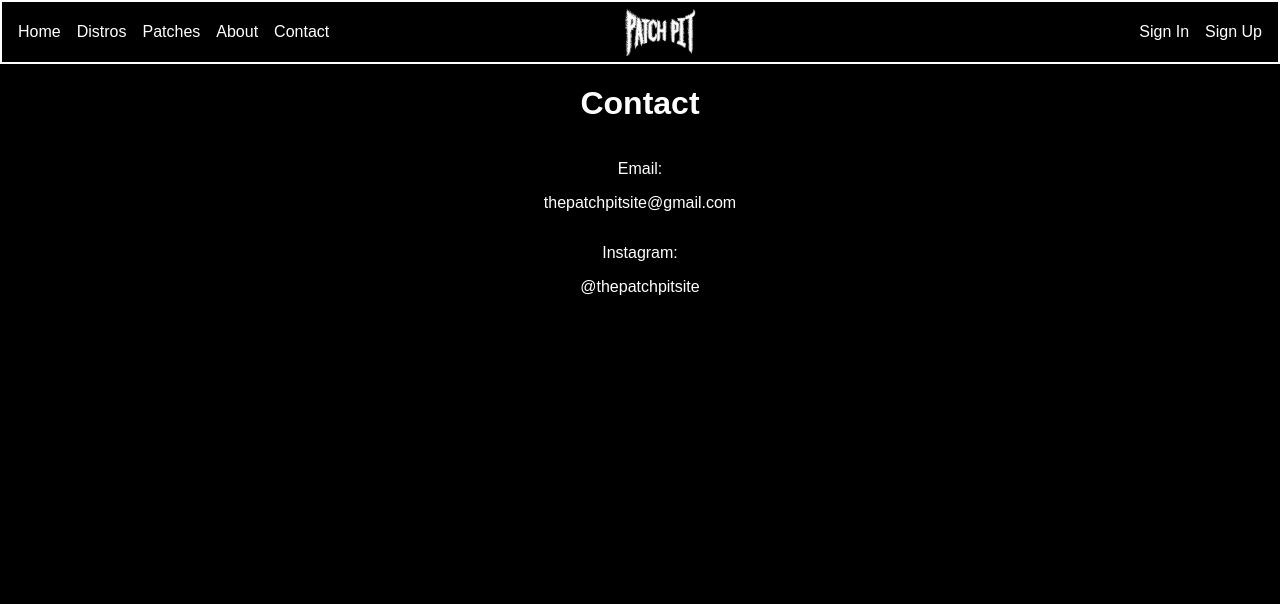
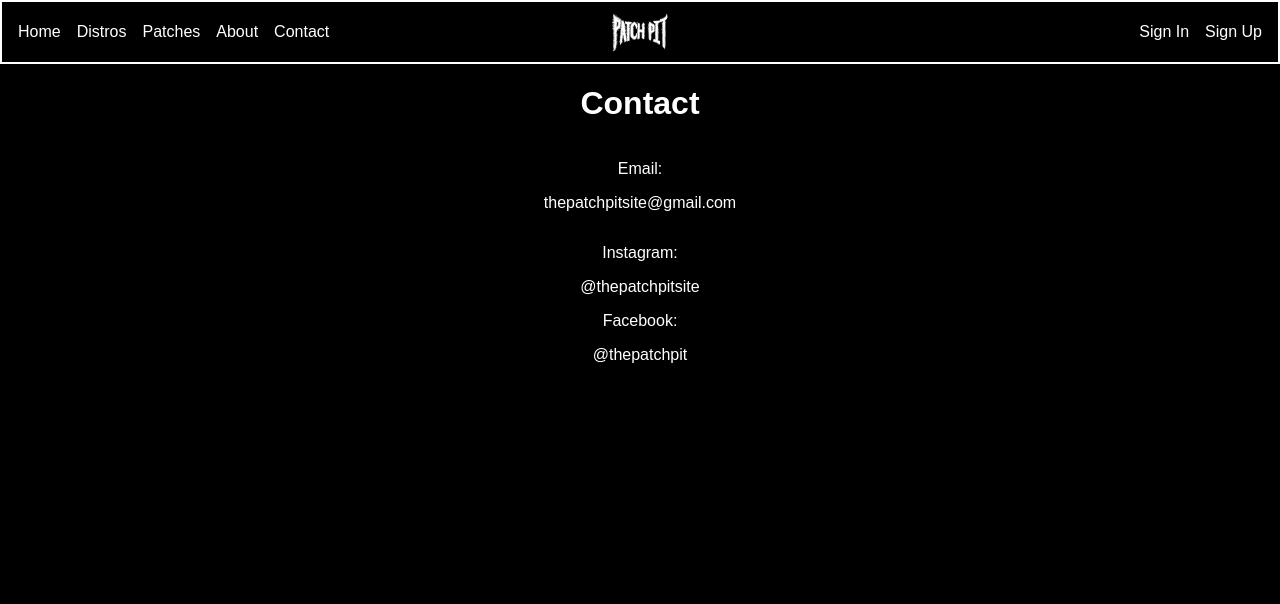
Before and after one commit to morganrford/the-patch-pit, a Django app: page /contact in a window 1280 px wide. Shown: the top 604 px of the page. Run offline with Django 5.2, Linux system fonts and the light colour scheme.

Commit message:
centered logo and added facebook page

```diff
--- a/main_app/static/css/base.css
+++ b/main_app/static/css/base.css
@@ -37,13 +38,21 @@ color: #000;
   padding: 0;
 }
 
-.nav-title {
+/* Logo container */
+.logo-container {
   position: absolute;
   left: 50%;
-  transform: translateX(-50%);
-  list-style: none;
+  top: 50%;
+  transform: translate(-50%, -50%);
 }
 
+.logo-container img {
+  max-height: 40px;   /* fits inside navbar */
+  width: auto;
+  display: block;
+}
+
+/* Logout button */
 .logout-button {
   background: none;
   border: none;
@@ -58,14 +67,7 @@ color: #000;
   color: #000;
 }
 
-.logo img {
-  max-height: 50px;
-  width: auto;
-  display: block;
-  margin: 0;
-  padding: 0;
-}
-
+/* Footer */
 .footer {
   background-color: black;
   color: white;
--- a/main_app/templates/base.html
+++ b/main_app/templates/base.html
@@ -24,18 +25,17 @@
           <li><a href="{% url 'about' %}">About</a></li>
           <li><a href="{% url 'contact' %}">Contact</a></li>
         </ul>
-        <ul class="nav-title">
-          <li class="logo">
-            <a href="/"
-              ><img
-                src="{% static 'assets/patchpit.jpg' %}"
-                alt="The Patch Pit"
-            /></a>
-          </li>
-        </ul>
 
-        {% if user.is_authenticated %}
+        <!-- Centered logo -->
+        <div class="logo-container">
+          <a href="/">
+            <img src="{% static 'assets/patchpit.jpg' %}" alt="The Patch Pit" />
+          </a>
+        </div>
+
+        <!-- Right user links -->
         <ul class="nav-user">
+          {% if user.is_authenticated %}
           <li>
             Fuck you,
             <a href="{% url 'profile' user.username %}"> {{user.username}} </a>
--- a/main_app/templates/contact.html
+++ b/main_app/templates/contact.html
@@ -15,5 +15,10 @@
 
     <a href="https://www.instagram.com/thepatchpitsite/">@thepatchpitsite</a>
   </div>
+    <div>
+    <p>Facebook:</p>
+
+    <a href="https://www.facebook.com/thepatchpit">@thepatchpit</a>
+  </div>
 </div>
 {% endblock %}
```
Also changed, not shown: other parts of main_app/static/css/base.css (+8 -7 lines), other parts of main_app/templates/base.html (+4 -4 lines), requirements.txt (added, +8 -0 lines), 2 other files.
